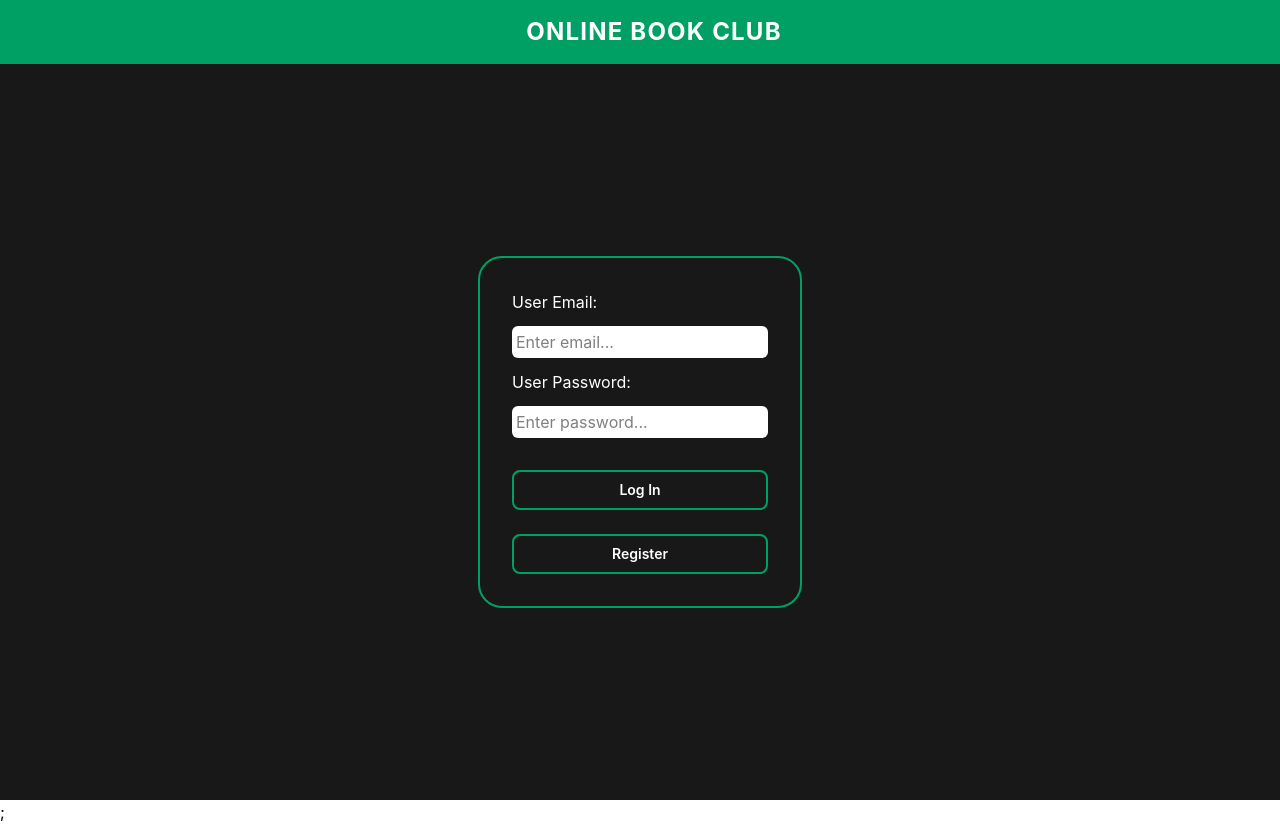
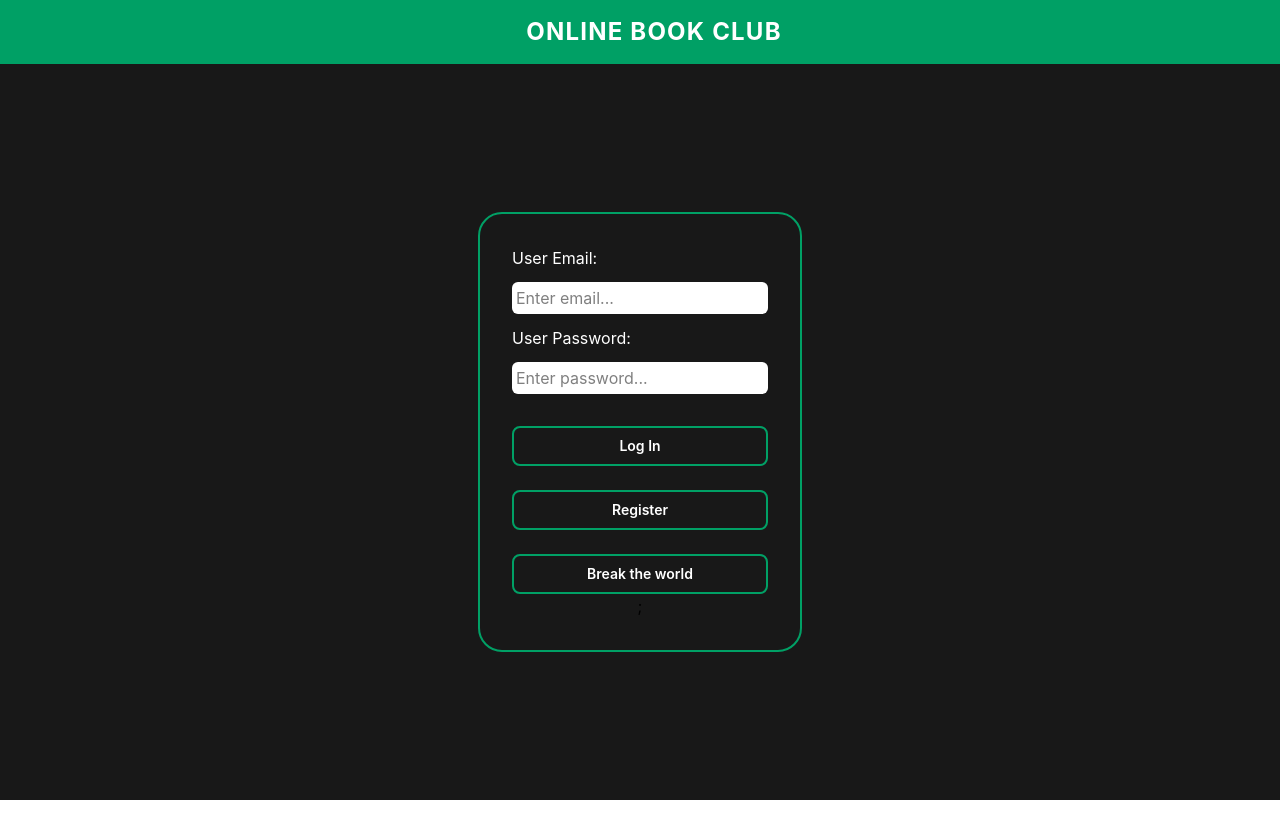
Before and after one commit to gerard-asuncion/online-book-club, a React (Vite) app: page /login in a window 1280 px wide. After the commit the page ends 800 px from the top, so only its background shows below. Built offline with nearby package versions, Linux system fonts and the light colour scheme; no server answers.

Commit message:
feat: successfully configured sentry

```diff
--- a/package.json
+++ b/package.json
@@ -16,6 +16,7 @@
   "dependencies": {
     "@reduxjs/toolkit": "2.9.2",
     "@sentry/react": "10.23.0",
+    "@sentry/vite-plugin": "^4.6.0",
     "@tailwindcss/vite": "4.1.16",
     "axios": "1.13.1",
     "firebase": "12.4.0",
--- a/src/hooks/useChatHistorial.ts
+++ b/src/hooks/useChatHistorial.ts
@@ -37,7 +37,6 @@ const useChatHistorial = () => {
         const historialBookIds: string[] = [];
 
         try {
-            // if(true) throw new Error("HERE'S AN ERROR!")
             const userDocRef: DocumentReference<DocumentData, DocumentData> =
                 doc(db, USERS_COLLECTION, userProfileUid);
             const docSnap: DocumentSnapshot<DocumentData, DocumentData> =
--- a/src/main.tsx
+++ b/src/main.tsx
@@ -25,9 +25,7 @@ root.render(
     <Provider store={store}>
       <PersistGate loading={<LoadingPage />} persistor={persistor}>
         <BrowserRouter>
-          <Sentry.ErrorBoundary fallback={<p>An error has occurred</p>}>
             <App />
-          </Sentry.ErrorBoundary>;
         </BrowserRouter>
       </PersistGate>
     </Provider>
--- a/src/pages/AppPage.tsx
+++ b/src/pages/AppPage.tsx
@@ -1,3 +1,4 @@
+import * as Sentry from '@sentry/react';
 import { useEffect } from "react";
 import Header from "../components/ui/Header";
 import Sidebar from "../components/form/Sidebar";
@@ -20,6 +21,7 @@ function AppPage() {
   }, []);
 
   return (
+    <Sentry.ErrorBoundary fallback={<p>An error has occurred</p>}>
       <ScreenFrame page="full">
         <Header />
           <section className="md:grid md:grid-cols-4 grow overflow-hidden">
@@ -38,6 +40,7 @@ function AppPage() {
               </div>
           </section>
       </ScreenFrame>
+    </Sentry.ErrorBoundary>
   )
 }
 
--- a/src/pages/LoginPage.tsx
+++ b/src/pages/LoginPage.tsx
@@ -1,3 +1,4 @@
+import * as Sentry from '@sentry/react';
 import useAuth from "../hooks/useAuth";
 import Header from "../components/ui/Header";
 import ScreenFrame from "../components/ui/ScreenFrame";
@@ -16,6 +17,7 @@ const LoginPage = () => {
     } = useAuth();
 
     return (
+        <Sentry.ErrorBoundary fallback={<p>An error has occurred</p>}>
         <ScreenFrame page="full">
             <Header />
             <ScreenFrame page="center">
@@ -69,9 +71,19 @@ const LoginPage = () => {
                     >
                         Register
                     </button>
+                    <button
+                    type="button"
+                    className={`${defaultButtonLayout()}`}
+                    onClick={() => {
+                        throw new Error("Testing sentry error!!");
+                    }}
+                >
+                Break the world
+                </button>;
                 </section>
             </ScreenFrame>
         </ScreenFrame>
+        </Sentry.ErrorBoundary>
     );
 };
 
--- a/src/pages/RegisterPage.tsx
+++ b/src/pages/RegisterPage.tsx
@@ -1,3 +1,4 @@
+import * as Sentry from '@sentry/react';
 import ScreenFrame from "../components/ui/ScreenFrame";
 import Header from "../components/ui/Header";
 import useAuth from "../hooks/useAuth";
@@ -26,6 +27,7 @@ const RegisterPage = () => {
   } = useAuth();
 
   return (
+    <Sentry.ErrorBoundary fallback={<p>An error has occurred</p>}>
       <ScreenFrame page="full">
         {!isMobile && <Header />}
           <ScreenFrame page="center">
@@ -157,6 +159,7 @@ const RegisterPage = () => {
             }
           </ScreenFrame>
       </ScreenFrame>
+    </Sentry.ErrorBoundary>
   )
 }
 
--- a/vite.config.ts
+++ b/vite.config.ts
@@ -1,10 +1,15 @@
+import { sentryVitePlugin } from "@sentry/vite-plugin";
 import { defineConfig } from 'vite';
 import react from '@vitejs/plugin-react-swc';
 import tailwindcss from '@tailwindcss/vite';
 
 export default defineConfig({
-  plugins: [
-    react(),
-    tailwindcss()
-  ],
+  plugins: [react(), tailwindcss(), sentryVitePlugin({
+    org: "online-book-club",
+    project: "javascript-react"
+  })],
+
+  build: {
+    sourcemap: true
+  }
 })
```
Also changed, not shown: src/components/form/ChatHistorial.tsx (indentation only), src/hooks/useAuth.ts (line endings or trailing spaces), 2 other files (tests, documents, lock files or other folders). Lines whose indentation alone changed are shown as unchanged.
